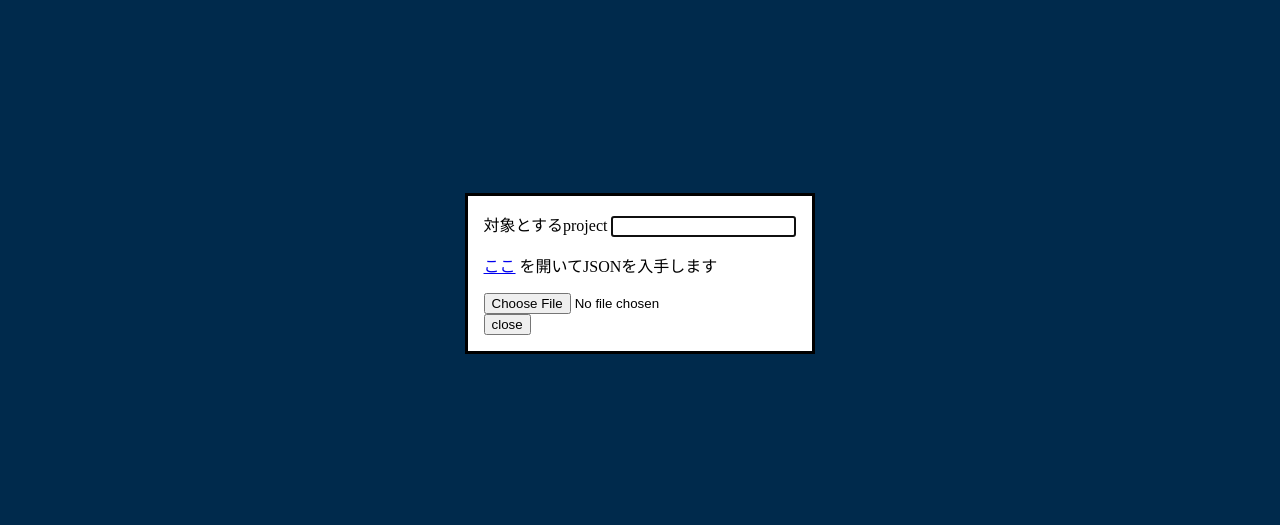
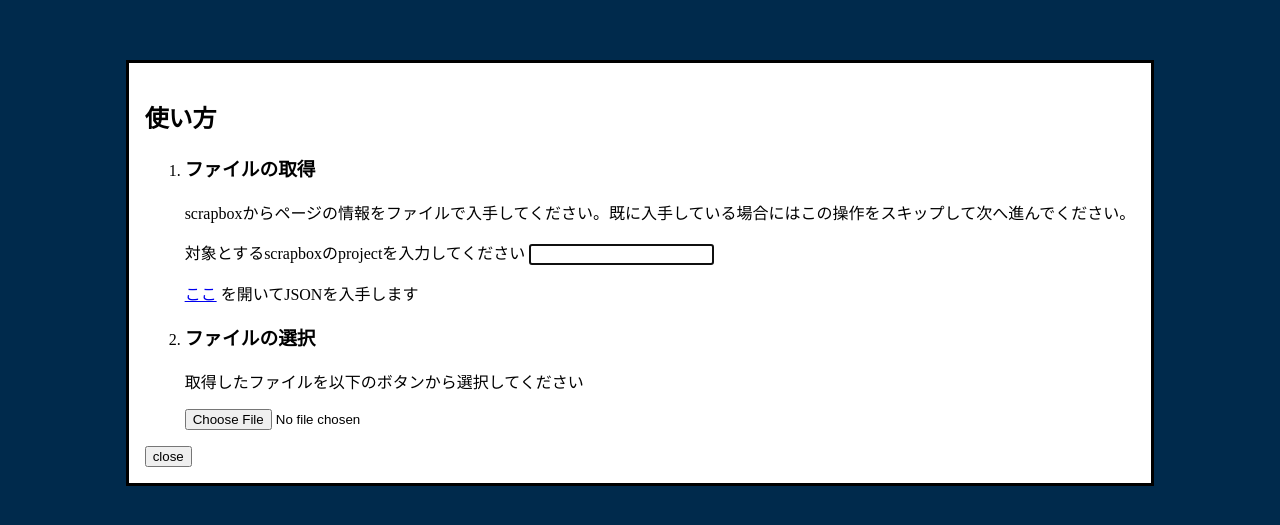
Before and after one commit to eniehack/scrapbox-planetarium, a SvelteKit app: page / in a window 1280 px wide. Shown: the part 127-652 px from the top of the page. Built offline with nearby package versions, Linux system fonts and the light colour scheme.

Commit message:
feat: add description when seelecting files

```diff
--- a/src/routes/FileSelector.svelte
+++ b/src/routes/FileSelector.svelte
@@ -24,7 +24,13 @@
 </script>
 
 <BaseModal bind:showModal>
-	<label for="project">対象とするproject</label>
+  <h2>使い方</h2>
+  <ol>
+    <li>
+        <section>
+            <h3>ファイルの取得</h3>
+            <p>scrapboxからページの情報をファイルで入手してください。既に入手している場合にはこの操作をスキップして次へ進んでください。</p>
+	          <label for="project">対象とするscrapboxのprojectを入力してください</label>
 	          <input name="project" type="text" bind:value={target_project} />
 	          {#if target_project !== ''}
 	          	<p>
@@ -36,6 +42,15 @@
 	          		を開いてJSONを入手します
 	          	</p>
 	          {/if}
+            </section>
+    </li>
+    <li>
+        <section>
+            <h3>ファイルの選択</h3>
+            <p>取得したファイルを以下のボタンから選択してください</p>
 	          <input type="file" id="file_elem" accept=".json" bind:files={file} />
 	          <!-- TODO: dnd でファイル追加できてほし～～ -->
+        </section>
+    </li>
+  </ol>
 </BaseModal>
```
Lines whose indentation alone changed are shown as unchanged.
